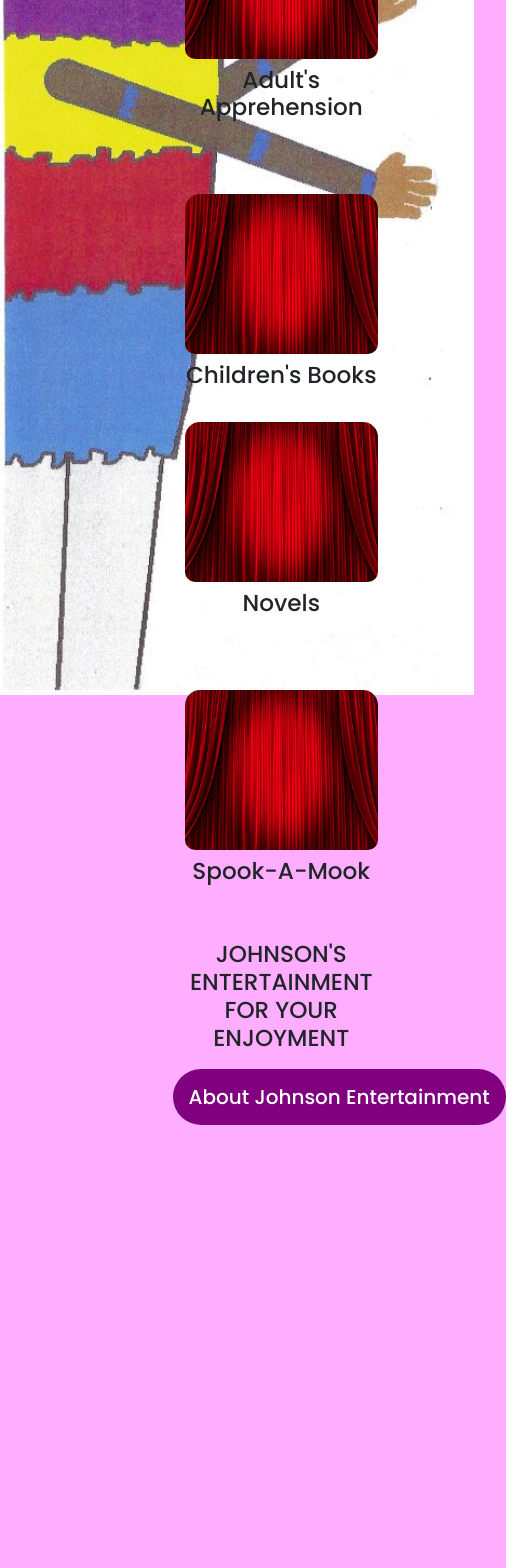
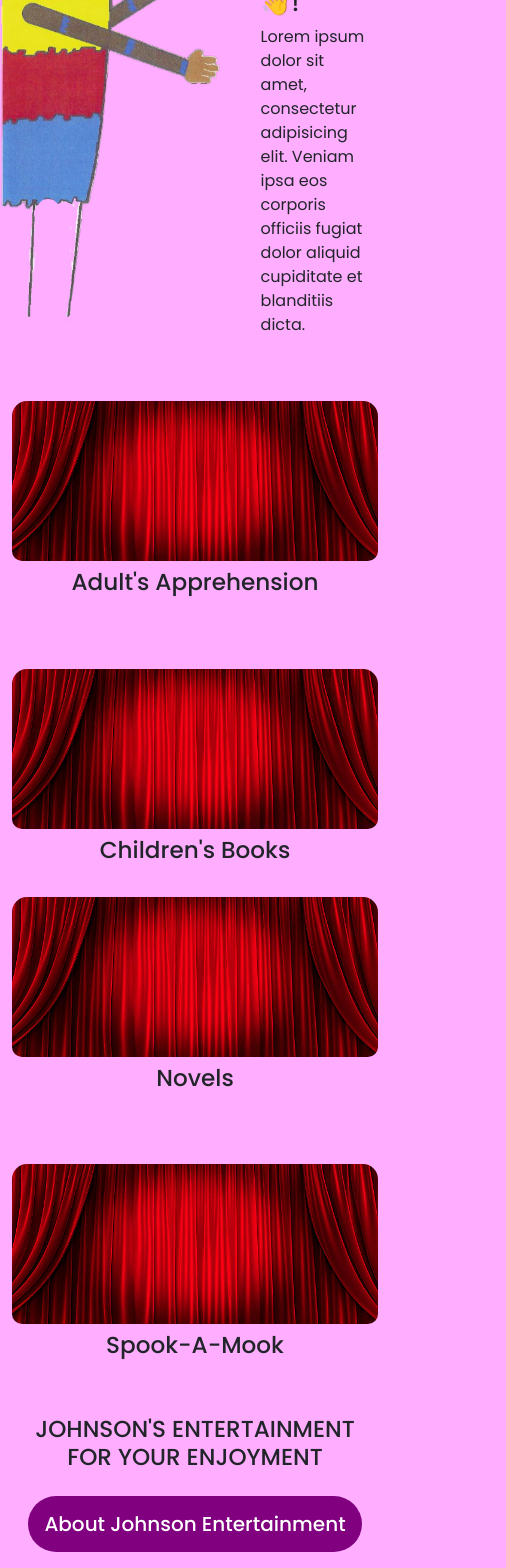
Before and after one commit to killshotxd/Johnsons-Entertainment, a React (Vite) app: page / in a window 390 px wide. Shown: the part 200-1768 px from the top of the page, 506 px wide, since content can reach past the window. Before the commit the page ends 1341 px from the top, so only its background shows below. Built offline with nearby package versions, Linux system fonts and the light colour scheme.

Commit message:
mobile responsive home and about

```diff
--- a/src/components/About/About.module.css
+++ b/src/components/About/About.module.css
@@ -27,3 +27,12 @@
   width: fit-content;
   max-width: fit-content;
 }
+
+@media screen and (max-width: 490px) {
+  .migDiv img {
+    width: 18rem;
+  }
+  .mainHeading {
+    margin-top: 2rem;
+  }
+}
--- a/src/components/Home/Home.jsx
+++ b/src/components/Home/Home.jsx
@@ -1,6 +1,6 @@
 import React from "react";
 import { useEffect } from "react";
-import Char from "../../assets/Char.png";
+import Char from "../../assets/CharBG.png";
 import curtain from "../../assets/curt.jpg";
 import styles from "./Home.module.css";
 import AOS from "aos";
@@ -36,11 +36,16 @@ const Home = () => {
 
   return (
     <>
-      <div className="container p-0 m-0">
+      <div className={`container p-0 m-0 ${styles.firstContainer}`}>
         <div className="row">
           {/* IMAGE CHARACTER */}
-          <div className="col-5 ">
-            <img style={{ height: "100vh" }} src={Char} alt="character Img" />
+          <div className={`col-5 ${styles.charCol}`}>
+            <img
+              className={styles.charImg}
+              style={{ height: "100vh", background: "rgb(255 164 255)" }}
+              src={Char}
+              alt="character Img"
+            />
           </div>
           {/* WINDOW COL */}
           <div data-aos="fade-left" className="col-7 mt-5">
@@ -164,6 +169,149 @@ const Home = () => {
           </div>
         </div>
       </div>
+
+      <div className={`container p-0 m-0 h-100 ${styles.secondContainer}`}>
+        <div className="row mt-5 w-100">
+          <div className={`col ${styles.mobChar}`}>
+            <img
+              style={{ height: "50vh", background: "rgb(255 164 255)" }}
+              src={Char}
+              alt="character Img"
+            />
+          </div>
+          <div className="col">
+            <h2>Hello I am Johnny 👋!</h2>
+            <p>
+              Lorem ipsum dolor sit amet, consectetur adipisicing elit. Veniam
+              ipsa eos corporis officiis fugiat dolor aliquid cupiditate et
+              blanditiis dicta.
+            </p>
+          </div>
+        </div>
+
+        <div
+          data-aos="fade-left"
+          className="col-7 mt-5 d-flex flex-column justify-content-center align-items-center m-auto w-auto"
+        >
+          <div className="container">
+            <div style={{ gap: "4rem" }} className="row">
+              <div className="col ">
+                <div className={styles.photo}>
+                  <img
+                    className={styles.image}
+                    style={{
+                      height: "10rem",
+                      width: "auto",
+                      borderRadius: "10px",
+                    }}
+                    src={curtain}
+                    alt=""
+                  />
+
+                  <div className={styles.middle}>
+                    <p onClick={navAdult} className={styles.text}>
+                      VISIT
+                    </p>
+                  </div>
+
+                  <h3 className="text-center mt-2">Adult's Apprehension</h3>
+                </div>
+              </div>
+
+              <div className="col">
+                <div className={styles.photo}>
+                  <img
+                    className={styles.image}
+                    style={{
+                      height: "10rem",
+                      width: "auto",
+                      borderRadius: "10px",
+                    }}
+                    src={curtain}
+                    alt=""
+                  />
+
+                  <div className={styles.middle}>
+                    <p onClick={navChild} className={styles.text}>
+                      VISIT
+                    </p>
+                  </div>
+
+                  <h3 className="text-center mt-2">Children's Books</h3>
+                </div>
+              </div>
+            </div>
+            <div style={{ gap: "4rem" }} className="row mt-4">
+              <div className="col">
+                <div className={styles.photo}>
+                  <img
+                    className={styles.image}
+                    style={{
+                      height: "10rem",
+                      width: "auto",
+                      borderRadius: "10px",
+                    }}
+                    src={curtain}
+                    alt=""
+                  />
+
+                  <div className={styles.middle}>
+                    <p onClick={navNovel} className={styles.text}>
+                      VISIT
+                    </p>
+                  </div>
+
+                  <h3 className="text-center mt-2">Novels</h3>
+                </div>
+              </div>
+              <div className="col">
+                <div className={styles.photo}>
+                  <img
+                    className={styles.image}
+                    style={{
+                      height: "10rem",
+                      width: "auto",
+                      borderRadius: "10px",
+                    }}
+                    src={curtain}
+                    alt=""
+                  />
+
+                  <div className={styles.middle}>
+                    <p onClick={navSpook} className={styles.text}>
+                      VISIT
+                    </p>
+                  </div>
+
+                  <h3 className="text-center mt-2">Spook-A-Mook</h3>
+                </div>
+              </div>
+            </div>
+          </div>
+          {/* ABOUT COL */}
+
+          <div className="container mt-5 text-center">
+            <h3>JOHNSON'S ENTERTAINMENT FOR YOUR ENJOYMENT</h3>
+          </div>
+
+          <div
+            className="container mt-3 mb-3 text-white p-3"
+            style={{
+              background: "purple",
+              borderRadius: "30px",
+              width: "max-content",
+            }}
+          >
+            <h5
+              style={{ cursor: "pointer" }}
+              onClick={navAbout}
+              className="text-center m-0 p-0"
+            >
+              About Johnson Entertainment{" "}
+            </h5>
+          </div>
+        </div>
+      </div>
     </>
   );
 };
--- a/src/components/Home/Home.module.css
+++ b/src/components/Home/Home.module.css
@@ -50,3 +50,27 @@ img {
   border-radius: 5px;
   padding: 16px 32px;
 }
+
+@media screen and (max-width: 1205px) {
+  .charCol {
+    width: fit-content !important;
+  }
+
+  .charImg {
+    height: 60vh !important;
+  }
+}
+
+@media screen and (min-width: 992px) {
+  .secondContainer {
+    display: none;
+  }
+  .firstContainer {
+    display: block;
+  }
+}
+@media screen and (max-width: 992px) {
+  .firstContainer {
+    display: none;
+  }
+}
```
Also changed, not shown: src/components/Home/Test.jsx (deleted, +0 -9 lines).
